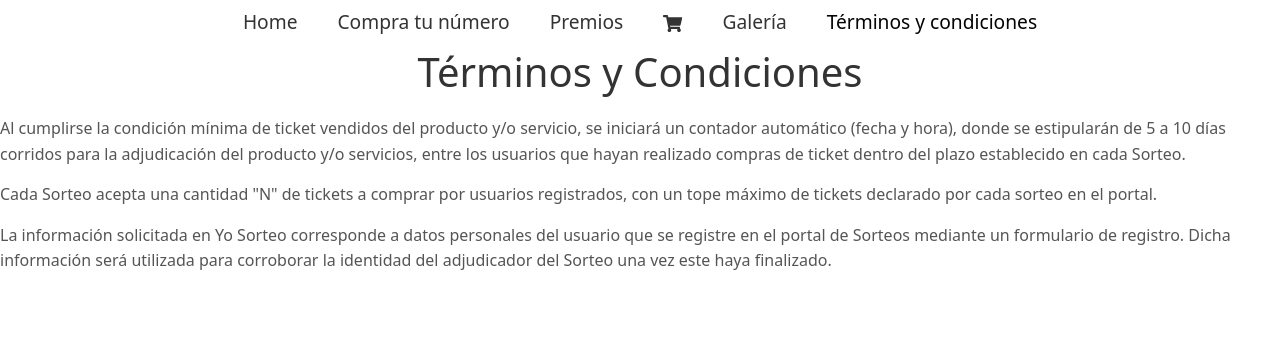
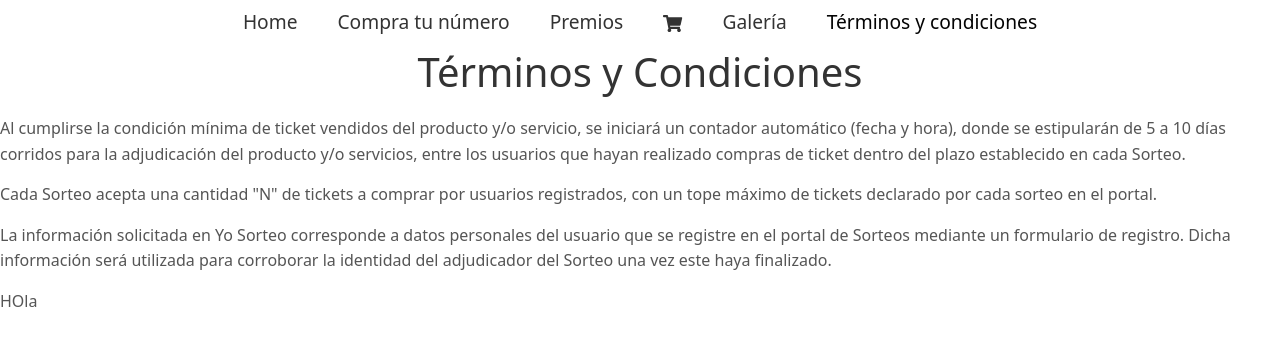
Before and after one commit to gonzalolavin99/Michelson-Cosmetics, a React app in the folder WEB/: page /terminos in a window 1280 px wide. Shown: the top 346 px of the page. Built offline with nearby package versions, Linux system fonts and the light colour scheme; the HTML template or start-up script is replaced by a standard one.

Commit message:
Puse un hola

```diff
--- a/WEB/src/views/Terminos.jsx
+++ b/WEB/src/views/Terminos.jsx
@@ -15,6 +15,7 @@ const Terminos = () => {
         <p>
           La información solicitada en Yo Sorteo corresponde a datos personales del usuario que se registre en el portal de Sorteos mediante un formulario de registro. Dicha información será utilizada para corroborar la identidad del adjudicador del Sorteo una vez este haya finalizado.
         </p>
+        <p>HOla</p>
       </div>
     </div>
   );
```
